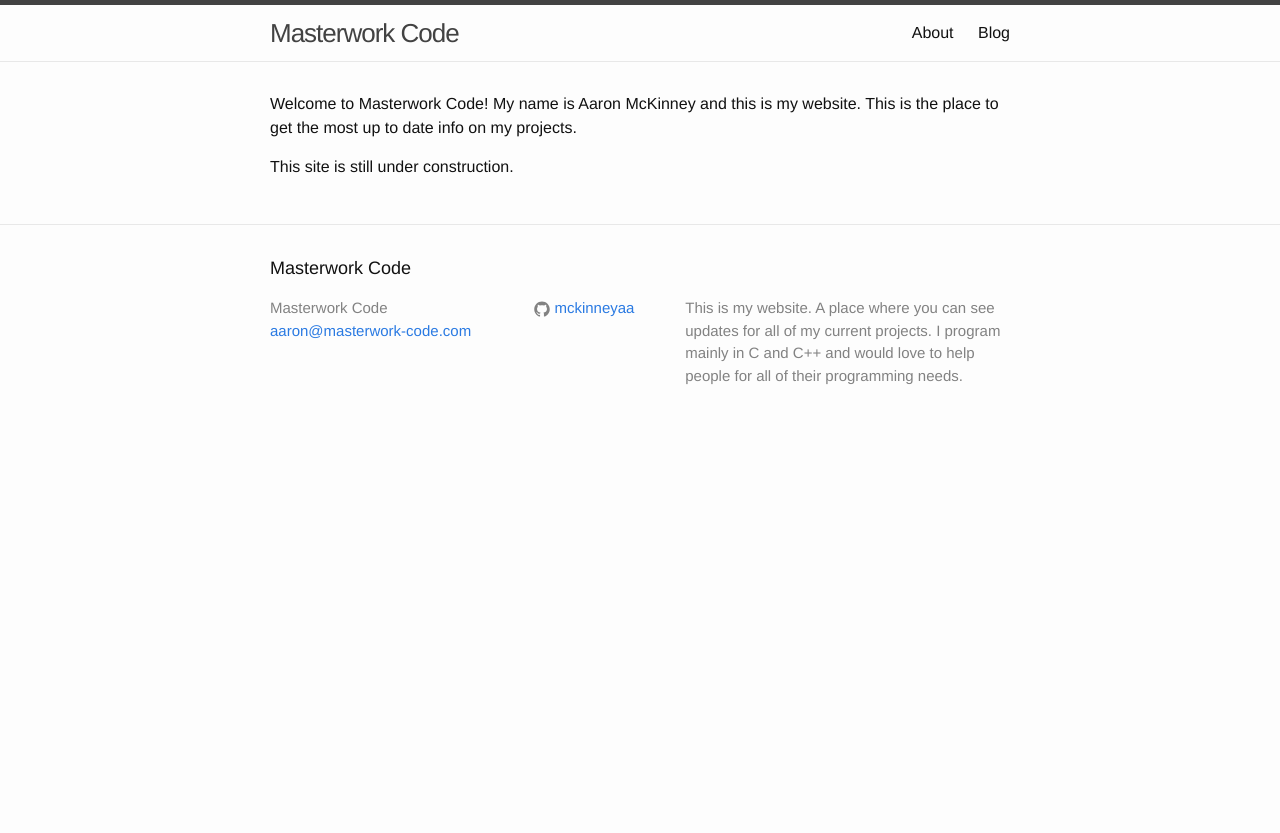
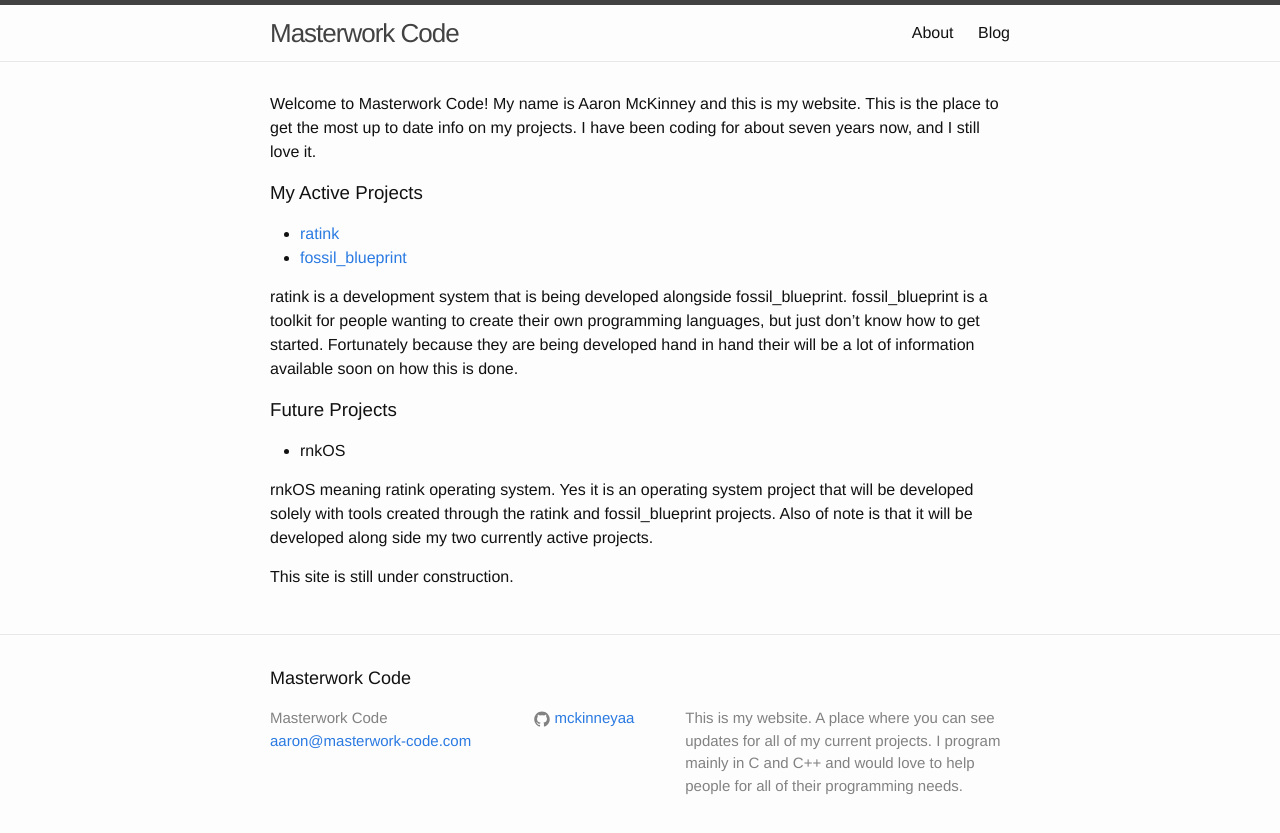
Before and after one commit to masterworkcoder/masterworkcoder.github.io, a Jekyll site: the page built from index.md, in a window 1280 px wide. Shown: the top 833 px of the page. Built offline with Jekyll 4.4.1, drawn with Linux system fonts in a browser that asks for light colours.

Commit message:
Update index.md

```diff
--- a/index.md
+++ b/index.md
@@ -3,6 +3,23 @@ layout: default
 ---
 
 Welcome to Masterwork Code! My name is Aaron McKinney and this is my website.
-This is the place to get the most up to date info on my projects.
+This is the place to get the most up to date info on my projects. I have been
+coding for about seven years now, and I still love it.
+
+### My Active Projects
+* [ratink](https://masterwork-code.com/ratink)
+* [fossil_blueprint](https://github.com/mckinneyaa/fossil_blueprint)
+
+ratink is a development system that is being developed alongside fossil_blueprint. fossil_blueprint is a toolkit
+for people wanting to create their own programming languages, but just don't know how to get started. Fortunately
+because they are being developed hand in hand their will be a lot of information available soon on how this is done.
+
+### Future Projects
+* rnkOS
+
+rnkOS meaning ratink operating system. Yes it is an operating system project that will be developed solely with tools created
+through the ratink and fossil_blueprint projects. Also of note is that it will be developed along side my two currently active
+projects.
+
 
 This site is still under construction.
```
